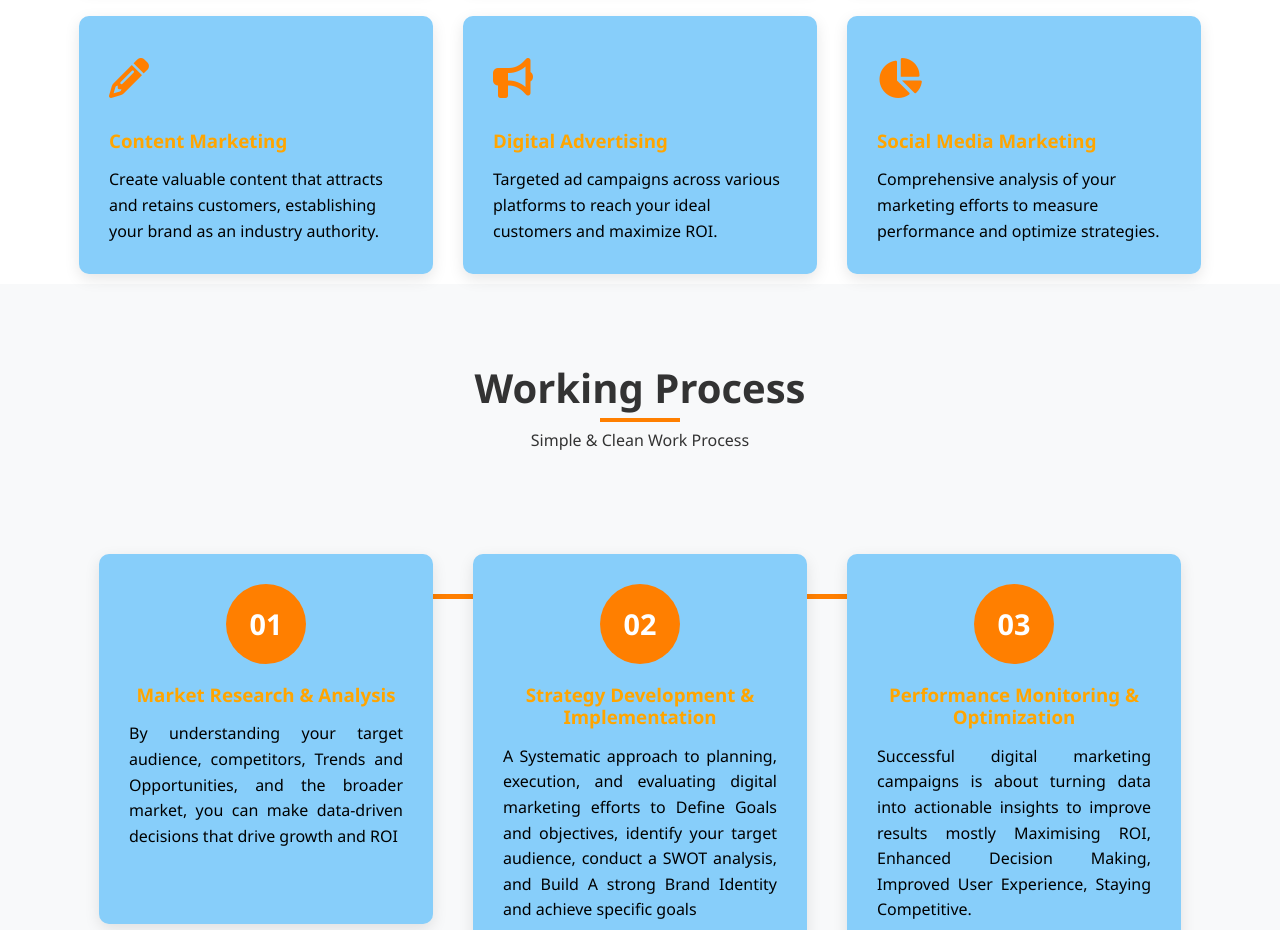
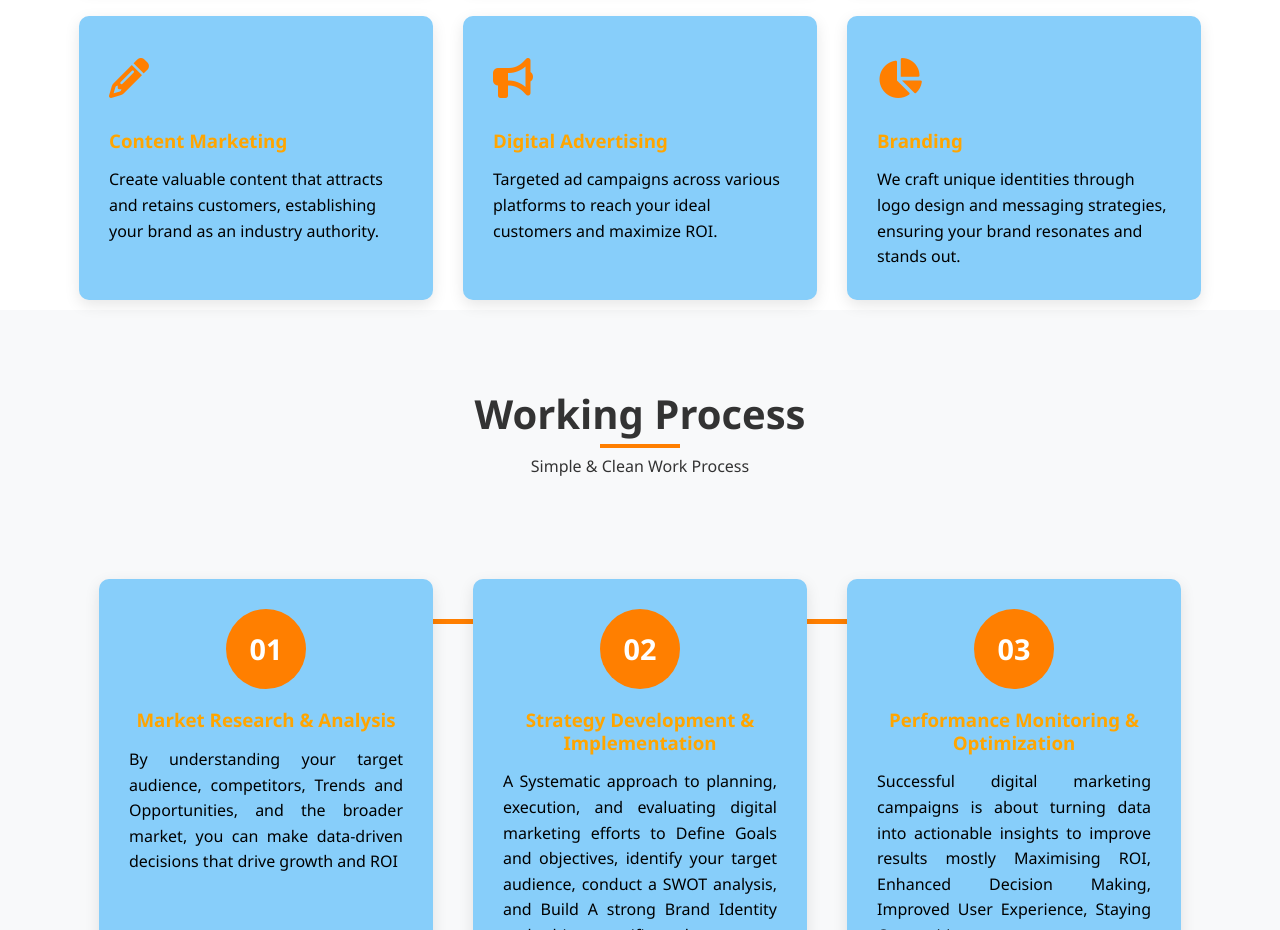
Before and after one commit to DawitiHunde/amphire-marketing, a plain HTML site: page index.html in a window 1280 px wide. Shown: the part 1900-2830 px from the top of the page. Drawn offline with Linux system fonts and the light colour scheme.

Commit message:
Update index.html

```diff
--- a/index.html
+++ b/index.html
@@ -127,8 +127,8 @@
                     <div class="service-icon">
                         <i class="fas fa-chart-pie"></i>
                     </div>
-                    <h3>Social Media Marketing</h3>
-                    <p>Comprehensive analysis of your marketing efforts to measure performance and optimize strategies.</p>
+                    <h3>Branding</h3>
+                    <p>We craft unique identities through logo design and messaging strategies, ensuring your brand resonates and stands out. </p>
                 </div>
             </div>
         </div>
```
